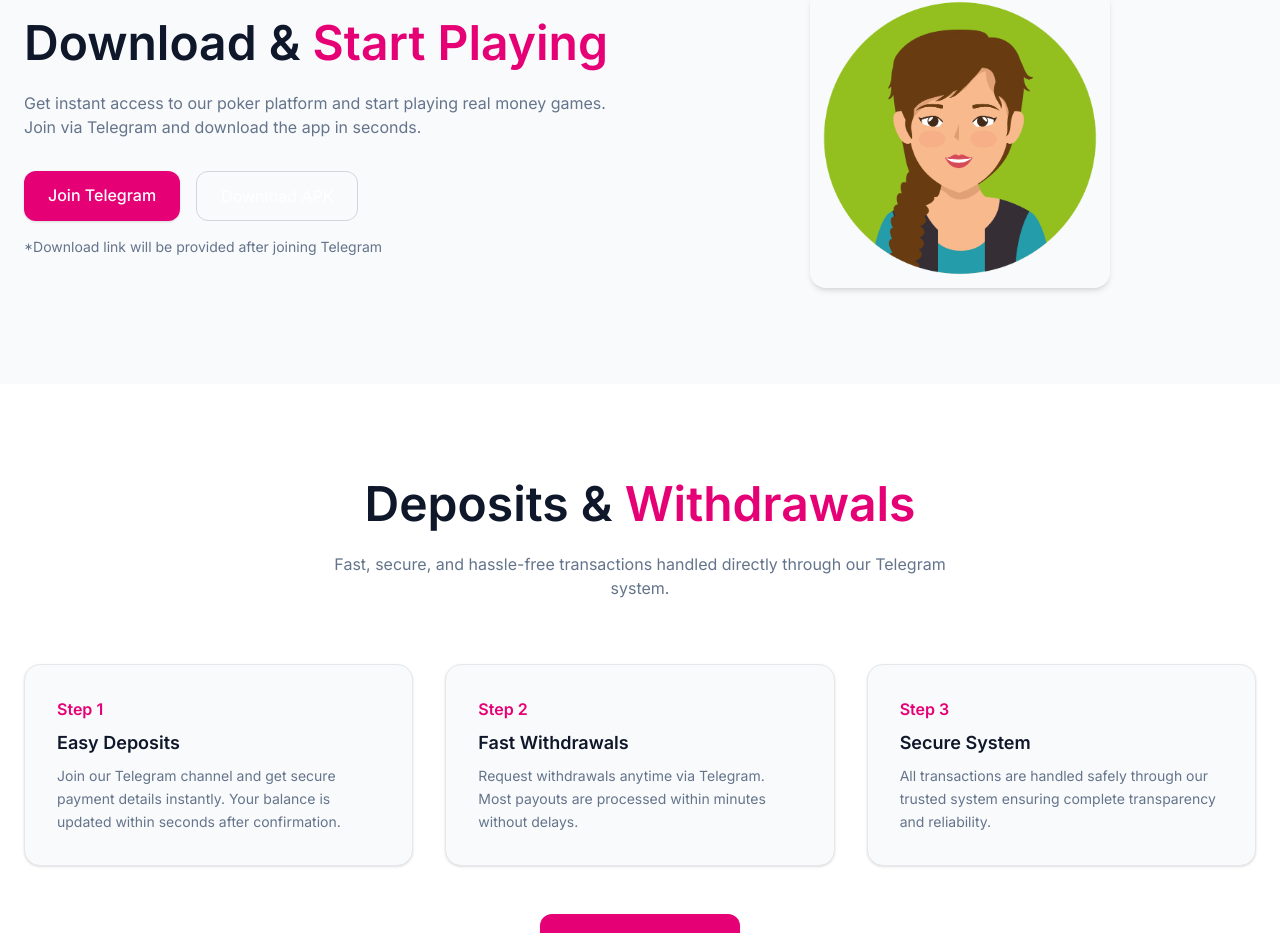
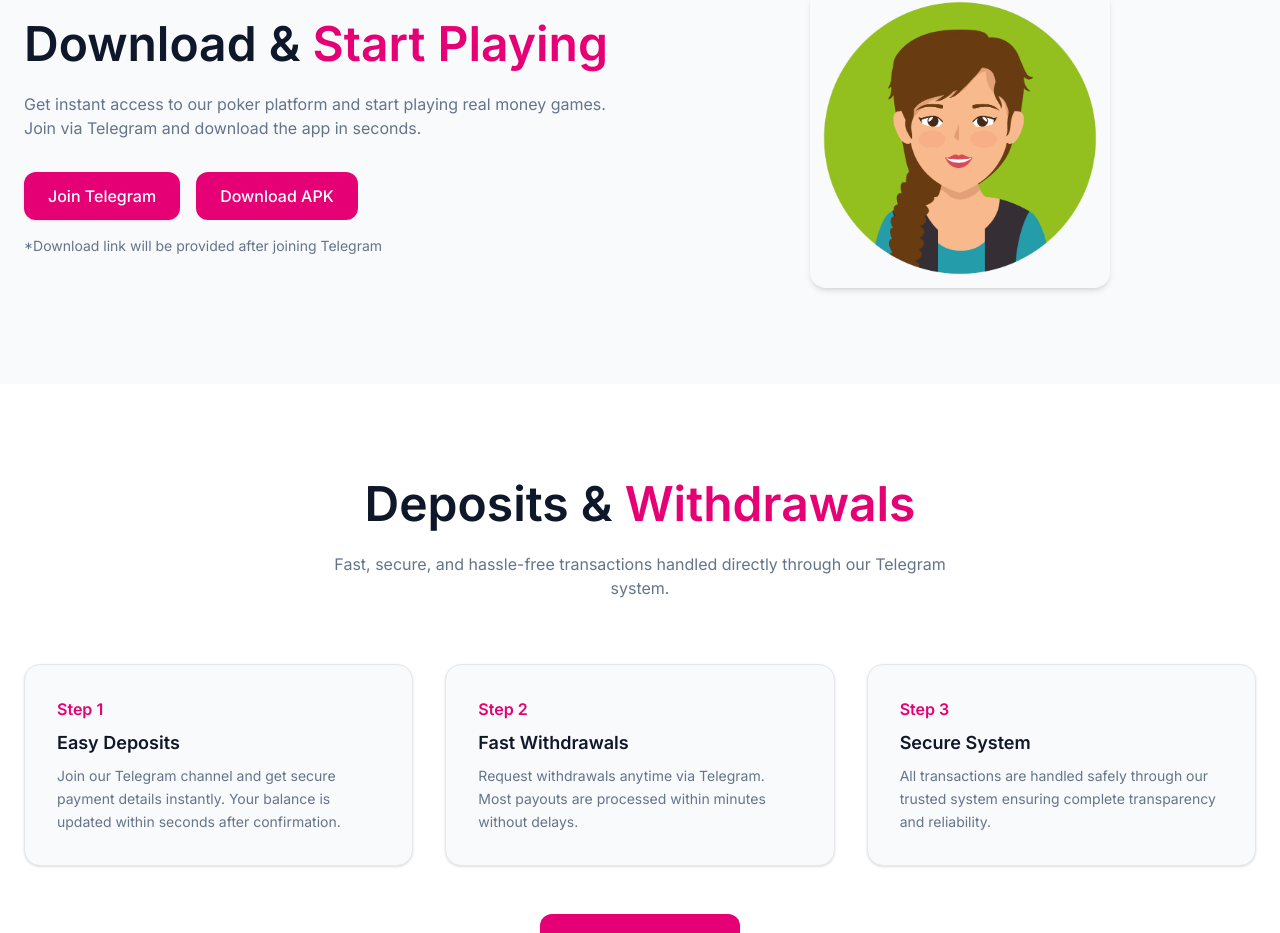
Before and after one commit to dsk73/nexapoker-app, a Next.js app: page / in a window 1280 px wide. Shown: the part 2218-3151 px from the top of the page. Built offline with nearby package versions, Linux system fonts and the light colour scheme.

Commit message:
Updated UI 4

```diff
--- a/components/sections/Downloads.tsx
+++ b/components/sections/Downloads.tsx
@@ -47,7 +47,7 @@
             {/* DOWNLOAD */}
             <a
               href="#"
-              className="px-6 py-3 border border-gray-300 rounded-xl text-gray-800 hover:bg-gray-100 transition"
+              className="px-6 py-3 bg-pink-600 text-white rounded-xl font-medium hover:bg-pink-700 transition"
             >
               Download APK
             </a>
```
